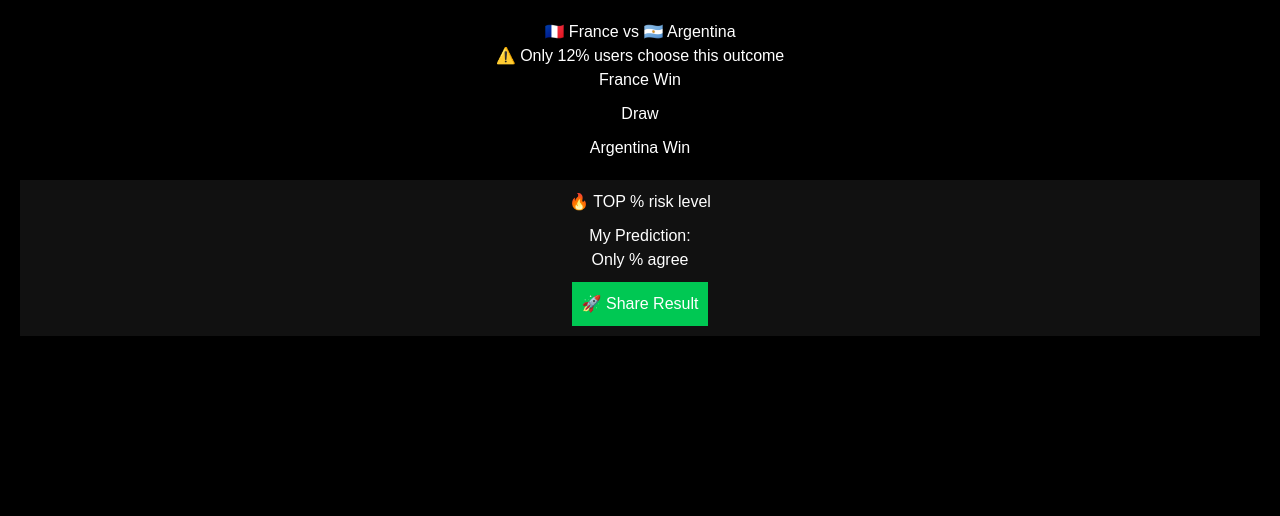
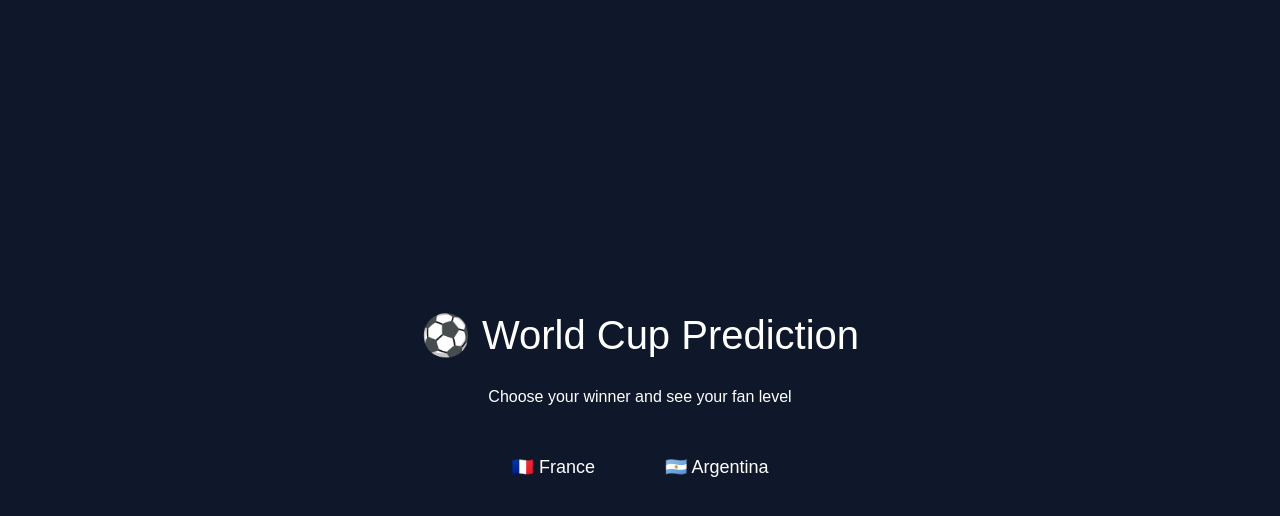
Before and after one commit to chen1009052666-dot/worldcup-webapp, a Next.js app: page / in a window 1280 px wide. Shown: the top 516 px of the page. Built offline with nearby package versions, Linux system fonts and the light colour scheme.

Commit message:
full fix

```diff
--- a/app/page.tsx
+++ b/app/page.tsx
@@ -3,62 +3,81 @@
 import { useState } from "react";
 
 export default function Home() {
-  const [result, setResult] = useState<any>({});
+  const [result, setResult] = useState<any>(null);
 
-  const choose = (team: string) => {
-    const percent = Math.floor(Math.random() * 80) + 10;
+  const predict = (team: string) => {
+    const percent = Math.floor(Math.random() * 100);
 
     let type = "";
-    if (percent > 70) type = "🟢 Safe Player";
-    else if (percent > 40) type = "🟡 Balanced Thinker";
+
+    if (percent > 70) type = "🟢 Football Expert";
+    else if (percent > 40) type = "🟡 Smart Fan";
     else type = "🔴 Risk Taker";
 
-    setResult({ team, percent, type });s
+    setResult({
+      team,
+      percent,
+      type,
+    });
   };
 
   return (
-    <div style={{
-      padding: 20,
-      textAlign: "center",
-      background: "#000",
-      color: "#fff",
-      height: "100vh"
-    }}>
+    <main
+      style={{
+        minHeight: "100vh",
+        background: "#0f172a",
+        color: "white",
+        display: "flex",
+        flexDirection: "column",
+        justifyContent: "center",
+        alignItems: "center",
+        padding: 20,
+        textAlign: "center",
+      }}
+    >
+      <h1 style={{ fontSize: 40, marginBottom: 20 }}>
+        ⚽ World Cup Prediction
+      </h1>
 
-      <h2>🇫🇷 France vs 🇦🇷 Argentina</h2>
+      <p style={{ marginBottom: 30 }}>
+        Choose your winner and see your fan level
+      </p>
 
-      <p>⚠️ Only 12% users choose this outcome</p>
+      <div style={{ display: "flex", gap: 20 }}>
+        <button
+          onClick={() => predict("France")}
+          style={{
+            padding: "15px 25px",
+            borderRadius: 12,
+            border: "none",
+            fontSize: 18,
+            cursor: "pointer",
+          }}
+        >
+          🇫🇷 France
+        </button>
 
-      <div style={{ display: "flex", flexDirection: "column", gap: 10 }}>
-        <button onClick={() => choose("France Win")}>France Win</button>
-        <button onClick={() => choose("Draw")}>Draw</button>
-        <button onClick={() => choose("Argentina Win")}>Argentina Win</button>
+        <button
+          onClick={() => predict("Argentina")}
+          style={{
+            padding: "15px 25px",
+            borderRadius: 12,
+            border: "none",
+            fontSize: 18,
+            cursor: "pointer",
+          }}
+        >
+          🇦🇷 Argentina
+        </button>
       </div>
 
       {result && (
-        <div style={{ marginTop: 20, padding: 10, background: "#111" }}>
-
-          <h3>🔥 TOP {result.percent}% risk level</h3>
-          <p>{result.type}</p>
-
-          <div style={{ marginTop: 10 }}>
-            My Prediction: {result.team} <br />
-            Only {result.percent}% agree
-          </div>
-
-          <button style={{
-            marginTop: 10,
-            padding: 10,
-            background: "#00c853",
-            color: "#fff",
-            border: "none"
-          }}>
-            🚀 Share Result
-          </button>
-
+        <div style={{ marginTop: 40 }}>
+          <h2>You picked: {result.team}</h2>
+          <h3>Confidence: {result.percent}%</h3>
+          <h2>{result.type}</h2>
         </div>
       )}
-
-    </div>
+    </main>
   );
 }
```
